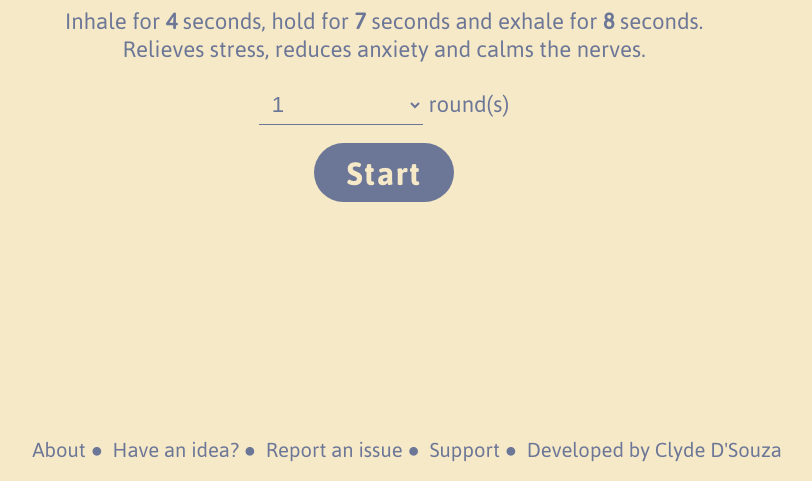
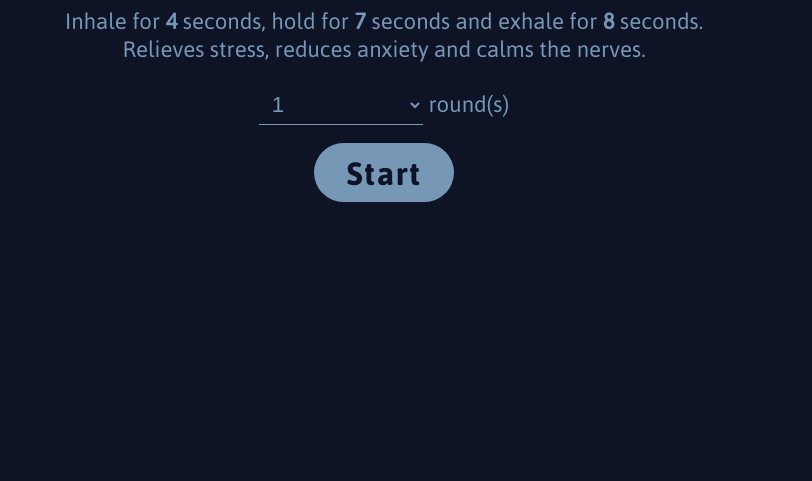
Before and after one commit to ehoxorg/breathwork, a website built with webpack: page src/index.html in a window 1280 px wide. Shown: the part 319-800 px from the top of the page, without its empty margins (256-1068 px from the left). Built offline with nearby package versions, Linux system fonts and the light colour scheme; files whose address does not match are found by name.

Commit message:
updated style

```diff
--- a/src/index.html
+++ b/src/index.html
@@ -40,17 +40,5 @@
                 <button id="exerciseCompleteToHome" class="animation-swing animation-duration">Back to home</button>
             </div>
         </div>
-        <footer class="animation-fadeIn animation-duration-slow">
-            <a href="https://github.com/ClydeDz/478-breathing-chrome-extension/blob/main/docs/README.md" target="_blank" rel="noreferrer">
-                About</a>&nbsp;●&nbsp;
-            <a href="https://github.com/ClydeDz/478-breathing-chrome-extension/issues/new/choose" target="_blank" rel="noreferrer">
-                Have an idea?</a>&nbsp;●&nbsp;
-            <a href="https://github.com/ClydeDz/478-breathing-chrome-extension/issues/new/choose" target="_blank" rel="noreferrer">
-                Report an issue</a>&nbsp;●&nbsp;
-            <a href="https://sponsor.clydedsouza.net/" target="_blank" rel="noreferrer">
-                Support</a>&nbsp;●&nbsp;
-            Developed by <a href="https://clydedsouza.net" target="_blank" rel="noreferrer">
-                Clyde D'Souza</a>
-        </footer>
     </body>
 </html>
--- a/src/styles/_variables.scss
+++ b/src/styles/_variables.scss
@@ -1,6 +1,6 @@
-$skin: #f6e9c7;
-$velvet: #6c7697;
-$teal: #4c776d;
+$skin: #0e1325;
+$velvet: #7797b6;
+$teal: #0e1325;
 
 
 @font-face {
```
Also changed, not shown: src/manifest.json.
